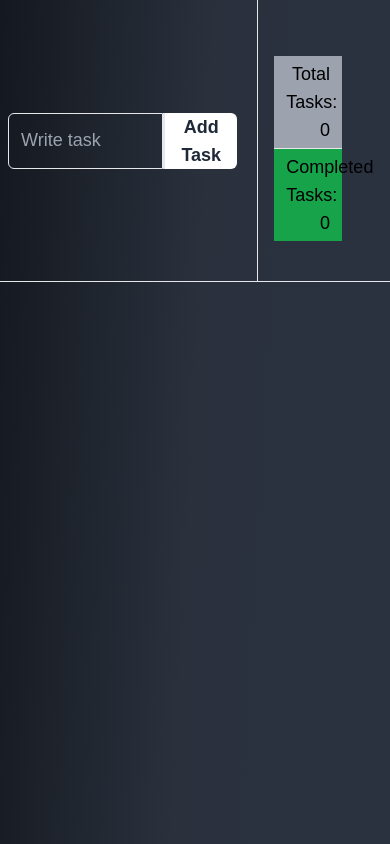
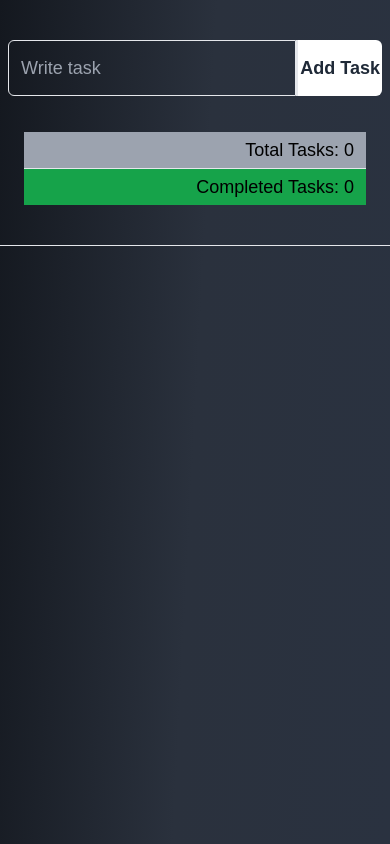
Before and after one commit to Pervej0/qtec-todo, a React (Vite) app: page / in a window 390 px wide. Built offline with nearby package versions, Linux system fonts and the light colour scheme.

Commit message:
responsive handled

```diff
--- a/src/components/TaskForm.tsx
+++ b/src/components/TaskForm.tsx
@@ -27,7 +27,7 @@ const TaskForm = () => {
   };
 
   return (
-    <div className="w-full flex sm:flex-col md:flex-row gap-5 justify-between text-center px-2 sm:px-16">
+    <div className="w-full flex flex-col sm:flex-row gap-5 justify-between text-center px-2 sm:px-16 py-10 sm:py-0">
       <form
         onSubmit={handleSubmit}
         className="flex justify-center items-center md:w-2/3 w-full"
@@ -45,8 +45,8 @@ const TaskForm = () => {
           Add Task
         </button>
       </form>
-      <div className="w-1/3 text-white h-full border-l py-10">
-        <div className="text-right pr-6 pt-4 mx-4">
+      <div className="w-full md:w-1/3 text-white h-full bottom-0 sm:border-l sm:py-10 pt-0">
+        <div className="text-right md:pr-6 pr-0 pt-4 mx-4">
           <h6 className="bg-gray-400 px-3 text-black border-b text-lg py-1">
             Total Tasks: {totalTodo}
           </h6>
```
